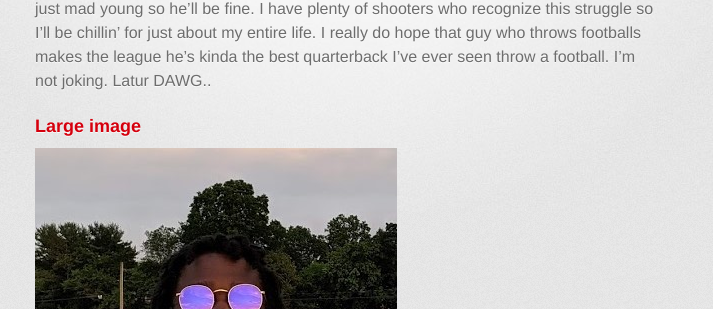
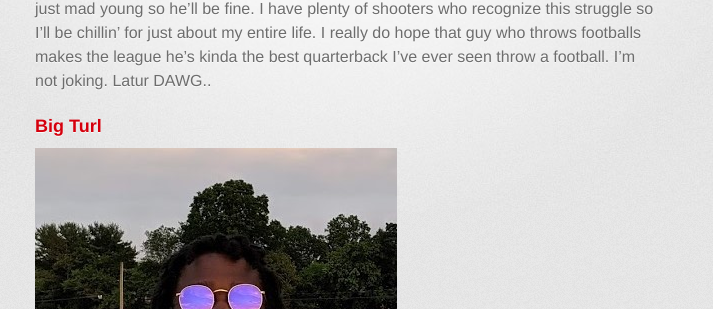
Before and after one commit to turl-szn/TurlSzn, a Jekyll site: the page built from index.md, in a window 1280 px wide. Shown: the part 362-671 px from the top of the page, without its empty margins (295-1008 px from the left). Built offline with Jekyll 4.4.1, drawn with Linux system fonts in a browser that asks for light colours; some web fonts are replaced; our own code applies the rules of GitHub Pages for plain Markdown files.

Commit message:
Update index.md

```diff
--- a/index.md
+++ b/index.md
@@ -12,6 +12,6 @@ This one child from a rival school died after substance abuse. I was deeply affe
   I'm not joking. Latur DAWG..
 
 
-### Large image
+### Big Turl
 
 ![Big Turl himself](https://turl-szn.github.io/TurlSzn/assets/images/turl.jpg)
```
